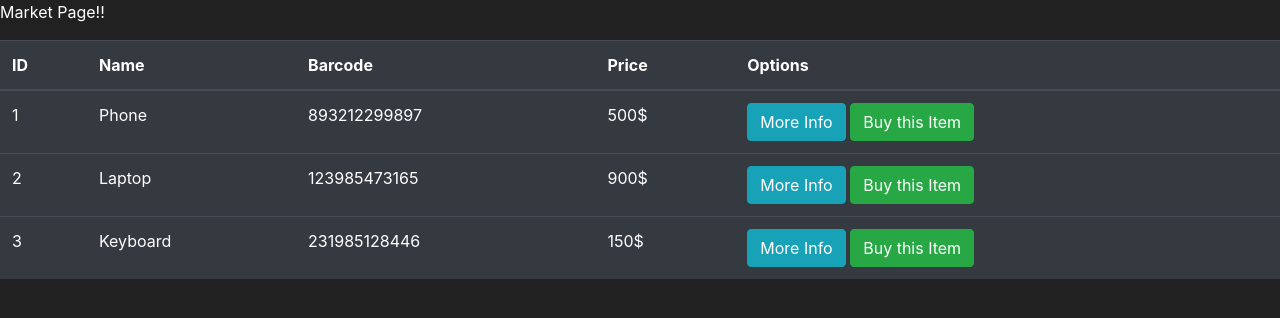
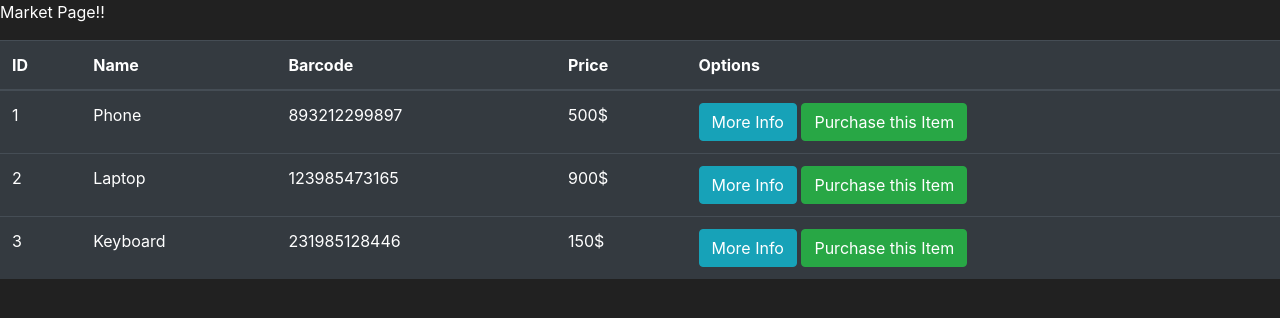
Before and after one commit to Zainab-Aamir-Khan/Flask-Practice, a Flask app: page /market in a window 1280 px wide. Shown: the part 56-374 px from the top of the page. Run offline with Flask 3, Linux system fonts and the light colour scheme.

Commit message:
flask practice

```diff
--- a/templates/market.html
+++ b/templates/market.html
@@ -60,7 +60,7 @@
                 <td>{{item.price}}$</td>
                 <td>
                     <button class= "btn btn-outline btn-info">More Info</button>
-                    <button class= "btn btn-outline btn-success">Buy this Item</button>
+                    <button class= "btn btn-outline btn-success">Purchase this Item</button>
                 </td>
             </tr>
             {% endfor %}
```
